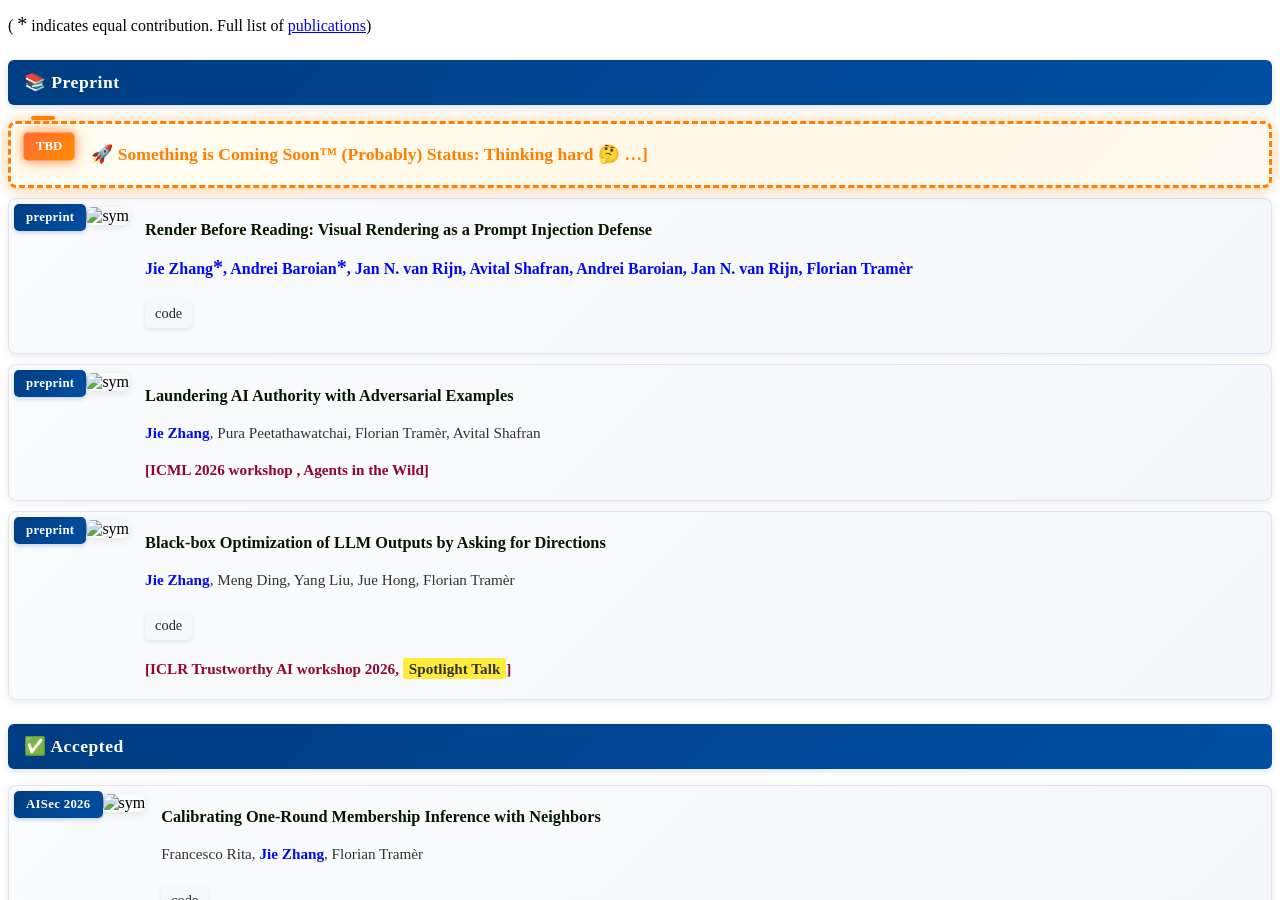
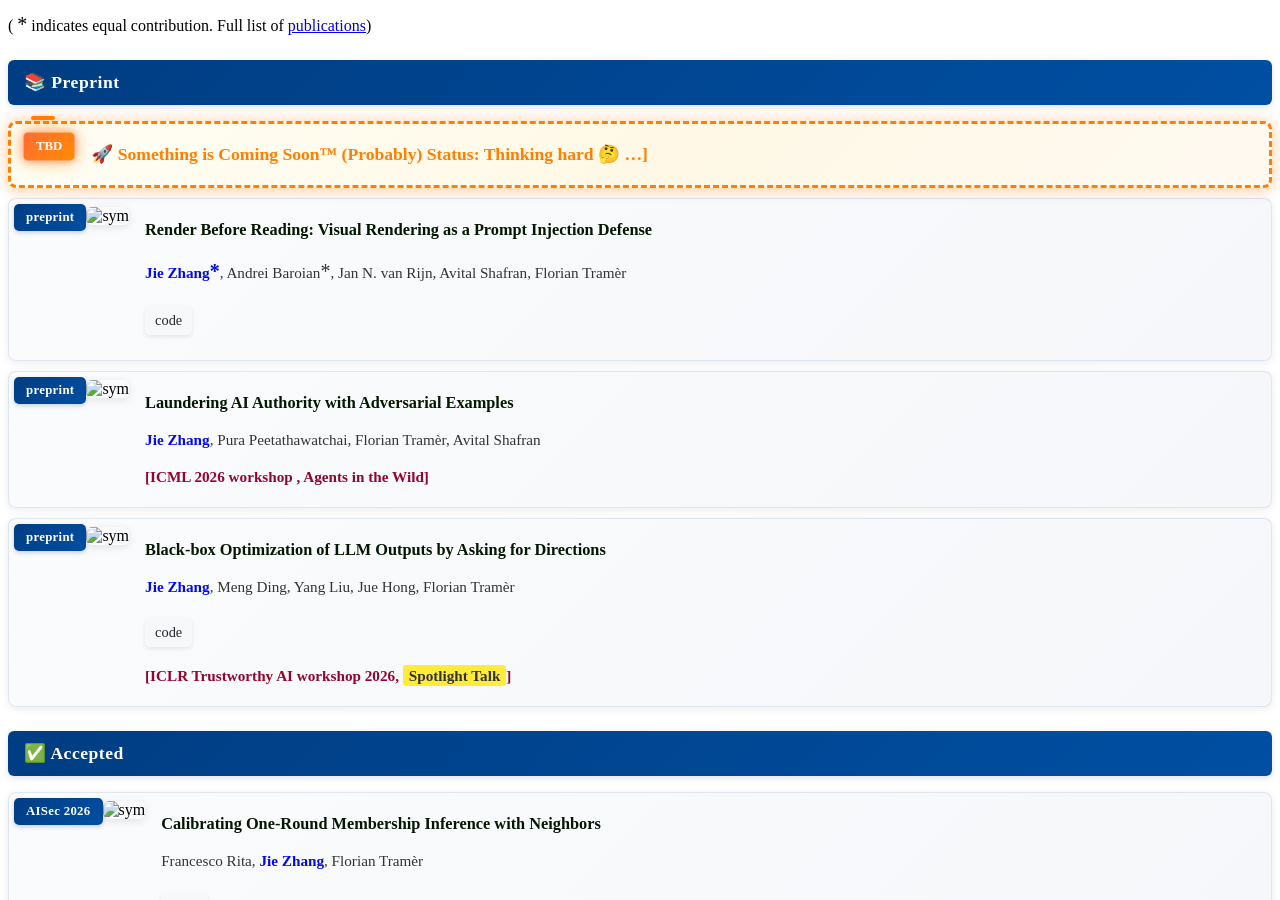
Before and after one commit to zj-jayzhang/zj-jayzhang.github.io, a Jekyll site: the page built from _pages/includes/pubs.md, in a window 1280 px wide and 900 px high, scrolled down 758 px. Built offline with Jekyll 4.4.1, drawn with Linux system fonts in a browser that asks for light colours; our own code applies the rules of GitHub Pages for plain Markdown files; formulas are drawn with MathJax 3.

Commit message:
Fix author duplication in publication entry

```diff
--- a/_pages/includes/pubs.md
+++ b/_pages/includes/pubs.md
@@ -321,7 +321,7 @@
 
 <span class="paper-title">[Render Before Reading: Visual Rendering as a Prompt Injection Defense](https://arxiv.org/abs/2609.36121)</span>
 
-<span class="me">Jie Zhang<span class="equal">*</span>, Andrei Baroian<span class="equal">*</span>, Jan N. van Rijn, Avital Shafran, Andrei Baroian, Jan N. van Rijn, Florian Tramèr</span>
+<span class="authors"><span class="me">Jie Zhang<span class="equal">*</span></span>, Andrei Baroian<span class="equal">*</span>, Jan N. van Rijn, Avital Shafran, Florian Tramèr</span>
 
 <a href="https://github.com/zj-jayzhang/Pictionary" class="resource-link github-link"><i class="fab fa-github"></i> code</a>
 
```
